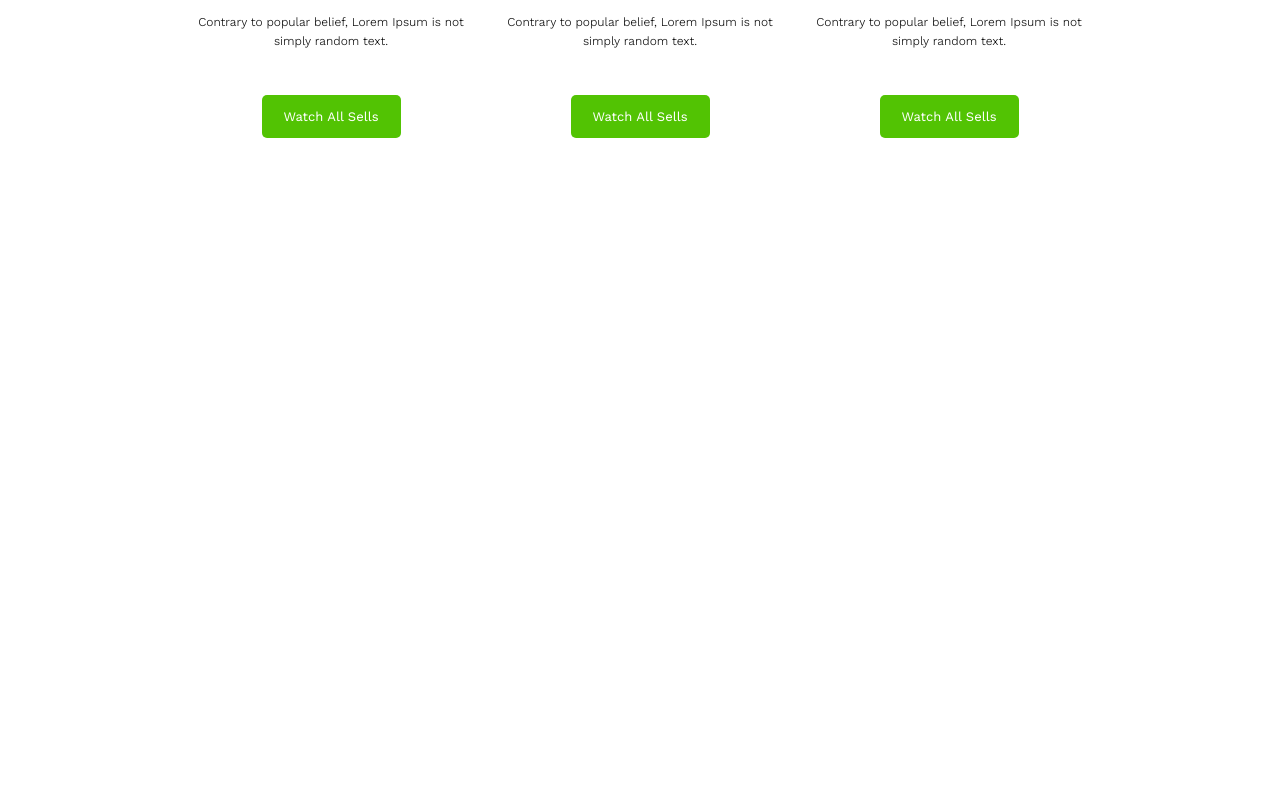
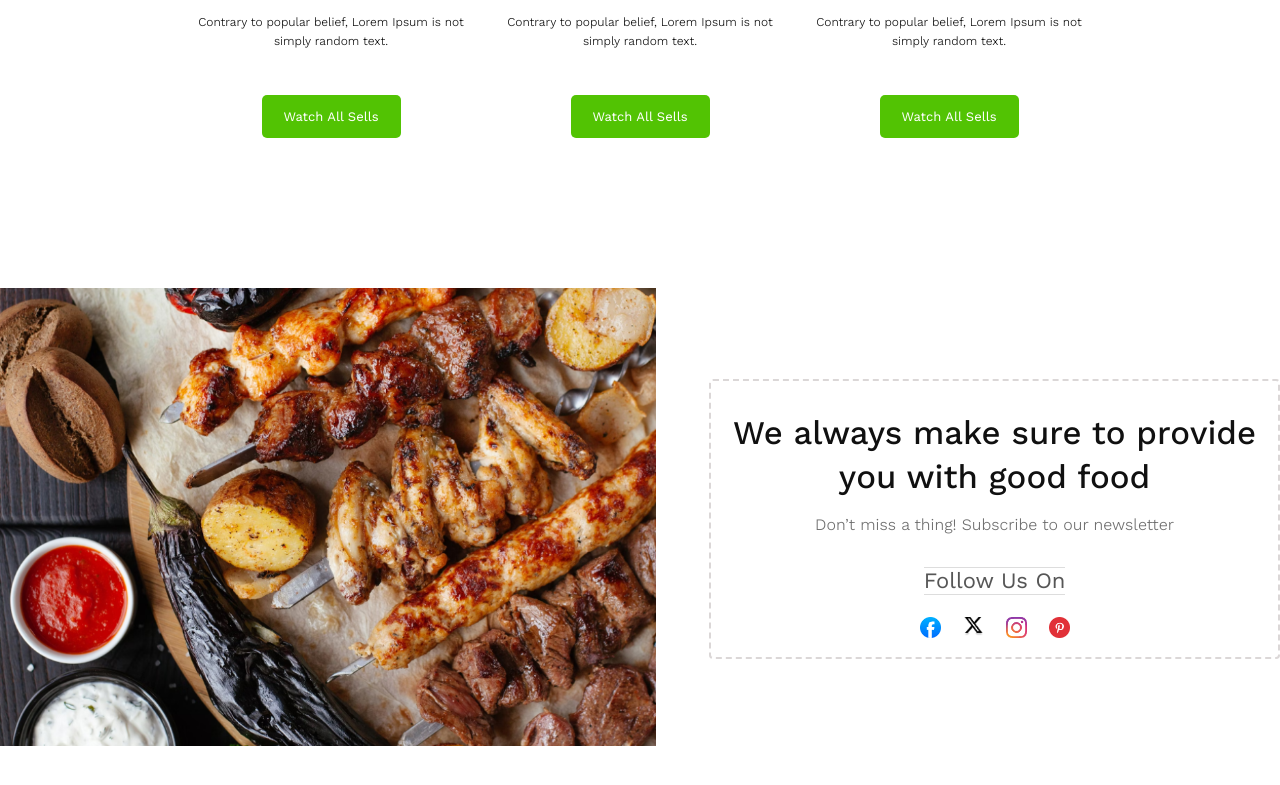
Before and after one commit to RifatCSE10/good-food-resturant, a plain HTML site: page index.html in a window 1280 px wide. Shown: the part 1198-1983 px from the top of the page. Before the commit the page ends 1451 px from the top, so only its background shows below. Drawn offline with nearby package versions, Linux system fonts and the light colour scheme.

Commit message:
Third section is compleate

```diff
--- a/index.html
+++ b/index.html
@@ -71,5 +71,33 @@
         </div>
       </div>
     </section>
+
+    <section class="food">
+      <div class="food-img">
+        <img src="./asset/img/image 1.png" alt="food_img">
+      </div>
+      <div class="text_wraper">
+        <div class="text_container">
+          <h1>We always make sure to provide you with good food</h1>
+          <p>Don’t miss a thing! Subscribe to our newsletter</p>
+          <p id="special_p">Follow Us On</p>
+          <div class="icon-container">
+            <div class="icon">
+              <img src="./asset/img/facebook.png" alt="facebook">
+            </div>
+            <div class="icon">
+              <img src="./asset/img/x.png" alt="facebook">
+            </div>
+            <div class="icon">
+              <img src="./asset/img/instragram.png" alt="facebook">
+            </div>
+            <div class="icon">
+              <img src="./asset/img/pinterest.png" alt="facebook">
+            </div>
+          </div>
+        </div>
+      </div>
+    </section>
+
   </body>
 </html>
--- a/style.css
+++ b/style.css
@@ -160,3 +160,88 @@
   margin-top: 16px;
   margin-bottom: 44px;
 }
+
+.food {
+  height: 532px;
+  display: flex;
+  align-items: center;
+}
+
+.food .food-img {
+  width: 662px;
+}
+
+.food .food-img img {
+  width: 100%;
+}
+
+.food .text_wraper {
+  width: 572px;
+  height: 276px;
+  display: flex;
+  align-items: center;
+  width: 572px;
+  border: 2px dashed rgb(219, 215, 215);
+  border-radius: 4px;
+  margin-left: 53px;
+}
+
+.food .text_wraper .text_container {
+  display: flex;
+  flex-direction: column;
+  align-items: center;
+}
+
+.food .text_wraper .text_container h1 {
+  color: rgb(16, 16, 16);
+  font-family: Work Sans;
+  font-size: 33px;
+  font-weight: 483;
+  line-height: 44px;
+  letter-spacing: 0%;
+  text-align: center;
+  margin-bottom: 16px;
+}
+
+.food .text_wraper .text_container p {
+  color: rgb(16, 16, 16);
+  font-family: Work Sans;
+  font-size: 16px;
+  font-weight: 345;
+  line-height: 19px;
+  letter-spacing: 0%;
+  text-align: left;
+  opacity: 0.6;
+  margin-bottom: 33px;
+}
+
+.food .text_wraper .text_container #special_p {
+  box-sizing: border-box;
+  border-bottom: 1px solid rgba(16, 16, 16, 0.2);
+  border-top: 1px solid rgba(16, 16, 16, 0.2);
+  color: rgb(16, 16, 16);
+  font-family: Work Sans;
+  font-size: 22px;
+  font-weight: 414;
+  line-height: 26px;
+  letter-spacing: 0%;
+  opacity: 0.7;
+  text-align: center;
+  margin-bottom: 22px;
+}
+
+.food .text_wraper .text_container .icon-container{
+  display: flex;
+  align-items: center;
+  justify-content: space-around;
+  gap: 22px;
+}
+
+.food .text_wraper .text_container .icon-container .icon{
+  height: 9px;
+  width: 21px;
+}
+
+.food .text_wraper .text_container .icon-container .icon img{
+  width: 100%;
+}
```
Also changed, not shown: asset/img/facebook.png (added), asset/img/image 1.png (added), asset/img/instragram.png (added), asset/img/pinterest.png (added), asset/img/x.png (added).
